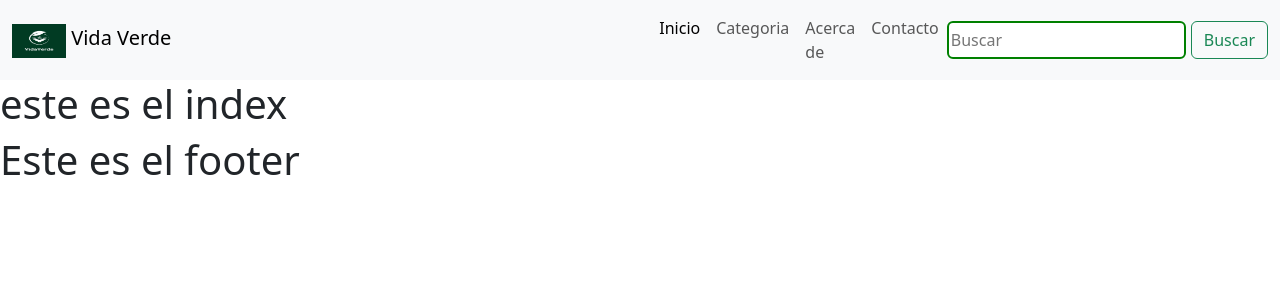
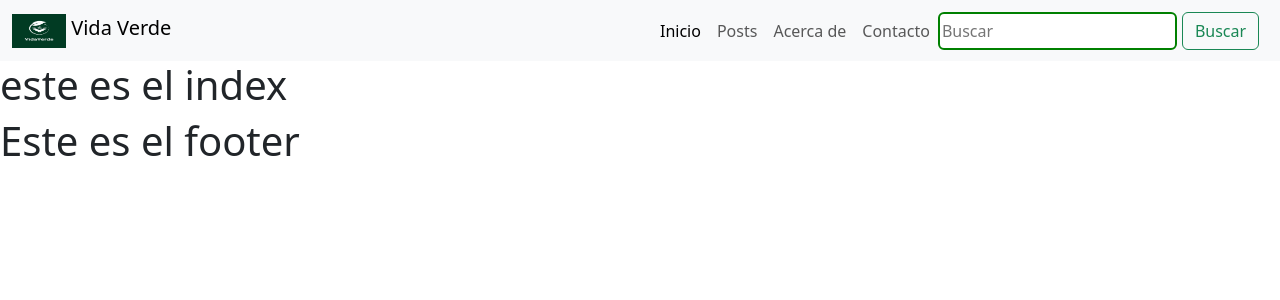
Before and after one commit to sole1982/Blog-Informatorio, a Django app: page / in a window 1280 px wide. Shown: the top 300 px of the page. Run offline with Django 4.2, Linux system fonts and the light colour scheme.

Commit message:
vista de imagenes en post

```diff
--- a/blog/apps/posts/urls.py
+++ b/blog/apps/posts/urls.py
@@ -1,7 +1,9 @@
 from django.urls import path
-from .views import posts
+from .views import PostListView, PostDetailView
 
+app_name = 'apps.posts'
 urlpatterns = [
-path('posts/', posts, name='posts'),
+path('posts/', PostListView.as_view(), name='posts'),
+path('posts/<int:id>', PostDetailView.as_view(), name='post_individual'),
 
 ]
--- a/blog/blog/urls.py
+++ b/blog/blog/urls.py
@@ -17,10 +17,18 @@ Including another URLconf
 from django.contrib import admin
 from django.urls import path, include
 from .views import index
+from django.conf import settings
+from django.conf.urls.static import static
+from django.contrib.staticfiles.urls import staticfiles_urlpatterns
+
+
+
 
 urlpatterns = [
     path('admin/', admin.site.urls),
     path('', index, name='index'),
 path('', include('apps.posts.urls')),
 
-]
+]  +static(settings.STATIC_URL, document_root=settings.STATIC_ROOT)
+urlpatterns += staticfiles_urlpatterns()
+urlpatterns += static(settings.MEDIA_URL, document_root=settings.MEDIA_ROOT)
--- a/blog/templates/base.html
+++ b/blog/templates/base.html
@@ -27,8 +27,8 @@
           </button>
           <div class="collapse navbar-collapse " id="navbarNavAltMarkup">
             <div class="navbar-nav">
-              <a class="nav-link active" aria-current="page" href="#">Inicio</a>
-              <a class="nav-link" href="#">Categoria</a>
+              <a class="nav-link active" aria-current="page" href=" {% url 'index' %}">Inicio</a>
+              <a class="nav-link" href="{% url 'apps.posts:posts' %} ">Posts</a>
               <a class="nav-link" href="#">Acerca de</a>
               <a class="nav-link" href="#">Contacto</a>
             </div>
--- a/blog/templates/posts.html
+++ b/blog/templates/post/posts.html
@@ -9,6 +9,8 @@
 <li>{{ i.titulo }}</li>
 <li>{{ i.subtitulo }}</li>
 <li>{{ i.categoria }}</li>
+
+<a   id="boton_post" href="{% url 'apps.posts:post_individual' i.id %}">  Entrar al post </a>
 
 {% empty %}
 
```
Also changed, not shown: blog/apps/posts/views.py (+14 -3 lines), blog/templates/post/post_individual.html (added, +7 -0 lines), blog/blog/db.sqlite3, blog/media/media/WhatsApp_Image_2023-12-04_at_20.28.57.jpeg (added).
